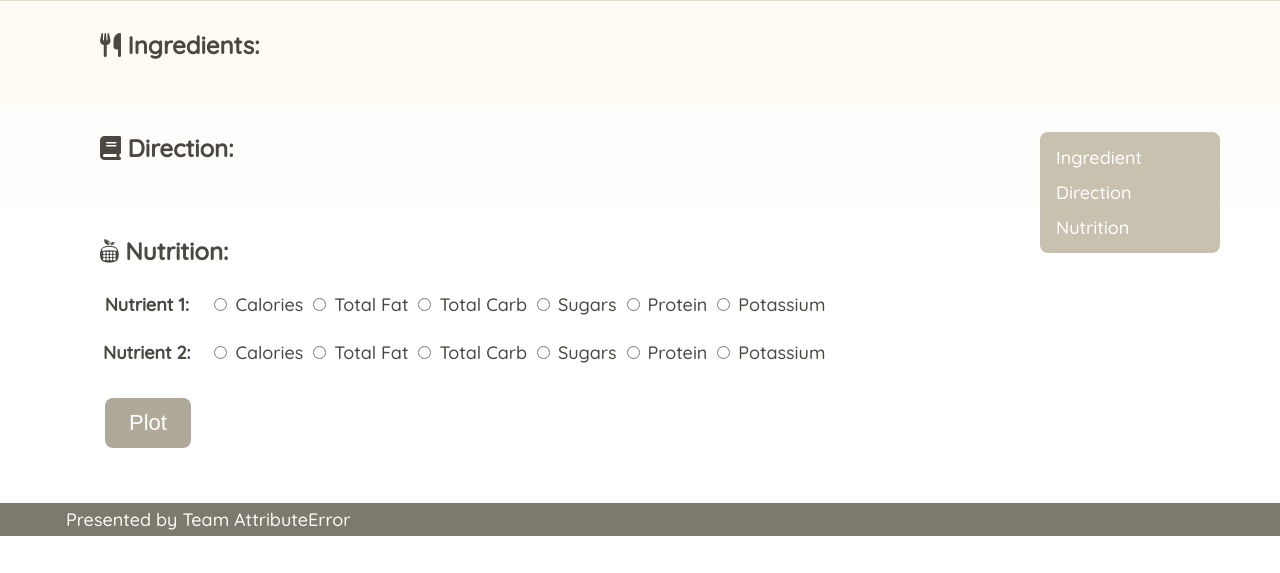
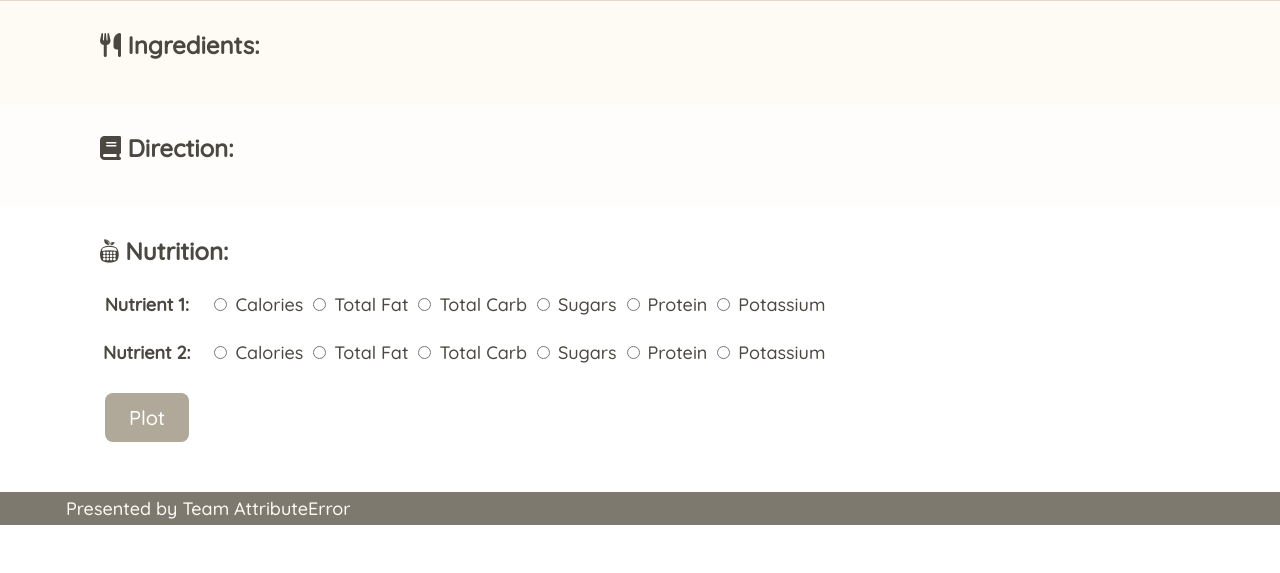
Before and after one commit to louisesiqifan/Pandas-Express, a Django app: template pandas_express/home/templates/detail.html in a window 1280 px wide. Shown: the part 227-800 px from the top of the page. Run offline with Django 3.2, Linux system fonts and the light colour scheme; the template is opened without the code that fills it: values that come from a table or form of the project are taken from there, others are empty; some libraries are stand-ins or nearby versions.

Commit message:
Detail page almost finalized

```diff
--- a/pandas_express/home/templates/detail.html
+++ b/pandas_express/home/templates/detail.html
@@ -13,7 +13,7 @@
         <div id="header">
             <h1>{{name}}</h1>
         </div>
-        <div class="sidenav">
+        <div class="sidenav", id='sidenav'>
             <a href="#ingredient">Ingredient</a>
             <a href="#direction">Direction</a>
             <a href="#nutrition">Nutrition</a>
@@ -72,16 +72,19 @@
              <h2>Presented by Team AttributeError</h2>
         </div>
         <script>
+            var mybutton_sidenav = document.getElementById("sidenav");
             var mybutton_top = document.getElementById("top");
             var mybutton_search = document.getElementById("search");
             var mybutton_fav = document.getElementById("favorite");
             window.onscroll = function() {scrollFunction()};
             function scrollFunction() {
                 if (document.body.scrollTop > 20 || document.documentElement.scrollTop > 20) {
+                    mybutton_sidenav.style.display = "block";
                     mybutton_top.style.display = "block";
                     mybutton_search.style.display = "block";
                     mybutton_fav.style.display = "block";
                 } else {
+                    mybutton_sidenav.style.display = "none";
                     mybutton_top.style.display = "none";
                     mybutton_search.style.display = "none";
                     mybutton_fav.style.display = "none";
--- a/pandas_express/static/detail.css
+++ b/pandas_express/static/detail.css
@@ -150,10 +150,11 @@ input[value="Plot"].button{
   text-align: center;
   text-decoration: none;
   display: inline-block;
-  font-size: 22px;
-  margin-top: 10px;
-  margin-bottom: 10px;
-  margin-right: 10px;
+  font-family: 'Quicksand', sans-serif;
+  font-size: 20px;
+  margin-top: 5px;
+  margin-bottom: 5px;
+  margin-right: 5px;
   margin-left: 5px;
   cursor: pointer;
   border-radius: 8px;
@@ -209,19 +210,46 @@ button:hover{
     background-color: #979184;
 }
 
+.sidenav {
+  display: none;
+  width: 150px;
+  position: fixed;
+  z-index: 1;
+  bottom: 320px;
+  right: 61px;
+  overflow-x: hidden;
+  padding: 10px 0;
+  border-radius: 8px;
+  background-color: #c9c1b0
+}
+
+.sidenav a {
+  padding: 5px 7px 5px 7px;
+  text-decoration: none;
+  font-size: 20px;
+  color: white;
+  display: block;
+  text-align: center;
+}
+
+.sidenav a:hover {
+  font-weight: bold;
+}
+
 #top {
   display: none;
   position: fixed;
   bottom: 230px;
-  right: 60px;
+  right: 50px;
   z-index: 99;
   font-size: 18px;
   border: none;
   outline: none;
+  font-family: 'Quicksand', sans-serif;
   background-color: #b0a99a;
   color: white;
   cursor: pointer;
-  padding: 15px 29px;
+  padding: 15px 27px;
   border-radius: 8px;
   transition: all 0.2s;
 }
@@ -234,15 +262,16 @@ button:hover{
   display: none;
   position: fixed;
   bottom: 160px;
-  right: 60px;
+  right: 50px;
   z-index: 99;
   font-size: 18px;
   border: none;
   outline: none;
+  font-family: 'Quicksand', sans-serif;
   background-color: #b0a99a;
   color: white;
   cursor: pointer;
-  padding: 15px;
+  padding: 15px 13px;
   border-radius: 8px;
   transition: all 0.2s;
 }
@@ -255,15 +284,16 @@ button:hover{
   display: none;
   position: fixed;
   bottom: 90px;
-  right: 60px;
+  right: 50px;
   z-index: 99;
   font-size: 18px;
   border: none;
   outline: none;
+  font-family: 'Quicksand', sans-serif;
   background-color: #7e796e;
   color: white;
   cursor: pointer;
-  padding: 15px 16px;
+  padding: 15px 12px;
   border-radius: 8px;
   transition: all 0.2s;
 }
@@ -272,30 +302,7 @@ button:hover{
   background-color: #646058;
 }
 
-.sidenav {
-  width: 180px;
-  position: fixed;
-  z-index: 1;
-  bottom: 320px;
-  right: 60px;
-  background: #eee;
-  overflow-x: hidden;
-  padding: 8px 0;
-  border-radius: 8px;
-  background-color: #c9c1b0
-}
 
-.sidenav a {
-  padding: 6px 8px 6px 16px;
-  text-decoration: none;
-  font-size: 18px;
-  color: white;
-  display: block;
-}
-
-.sidenav a:hover {
-  color: black;
-}
 
 img{
     padding-right: 0px;
```
